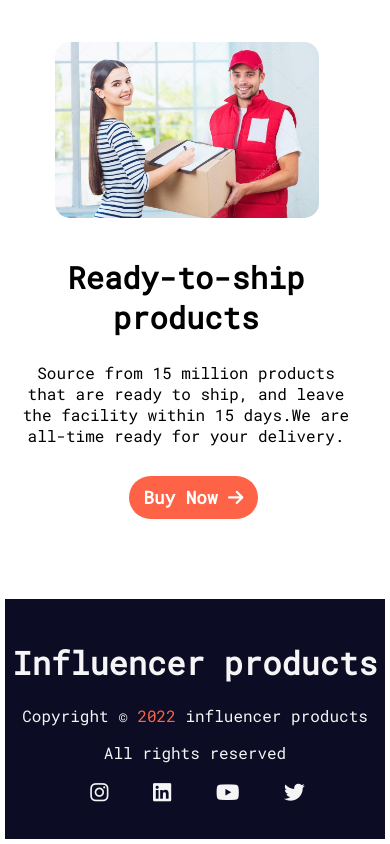
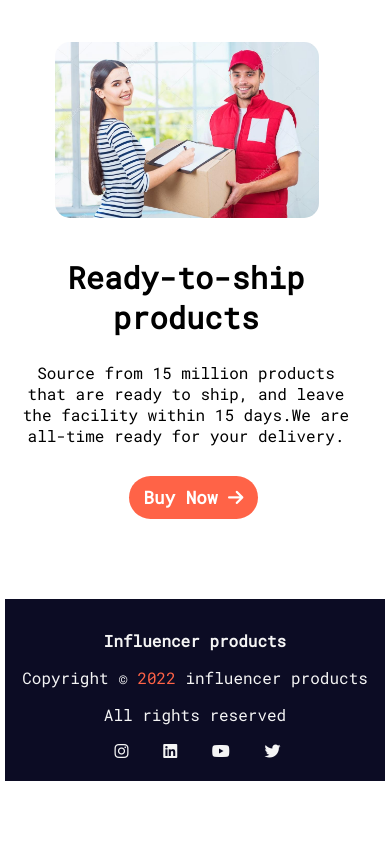
Before and after one commit to imran-prince/Assignment-2-infullence, a plain HTML site: page index.html in a window 390 px wide. Shown: the part 5719-6563 px from the top of the page. After the commit the page ends 6505 px from the top, so only its background shows below. Drawn offline with Linux system fonts and the light colour scheme; files whose address does not match are found by name.

Commit message:
update footer

```diff
--- a/css/style.css
+++ b/css/style.css
@@ -183,7 +183,7 @@ body{
     color: whitesmoke;
     text-align: center;
     padding:  20px 0;
-    height: 200px;
+    /* height: 200px; */
     align-items: center;
 }
  .social-icon a{
@@ -270,10 +270,15 @@ body{
      .footer-info{
          width: 100%;
          text-align: center;
+
+     }
+     .footer-info h1,p{
+         font-size: 1em;
      }
      .social-icon a{
-         padding: 5px;
+         font-size: 1em;
      }
+
  }
  /* End Responsive For Mobile */
  /* Start Responsive for Ipad */
```
